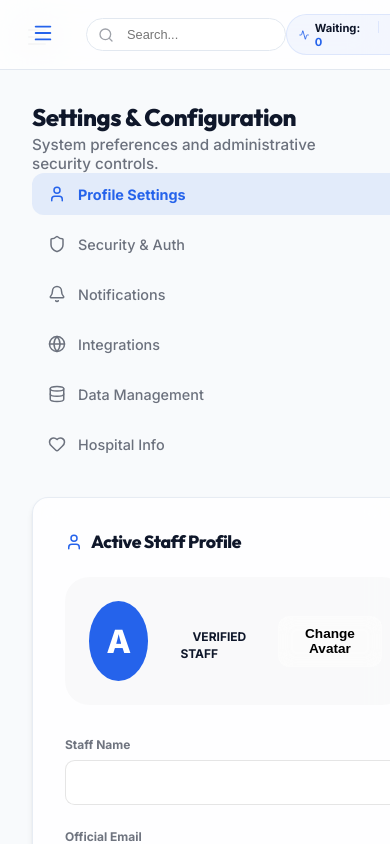
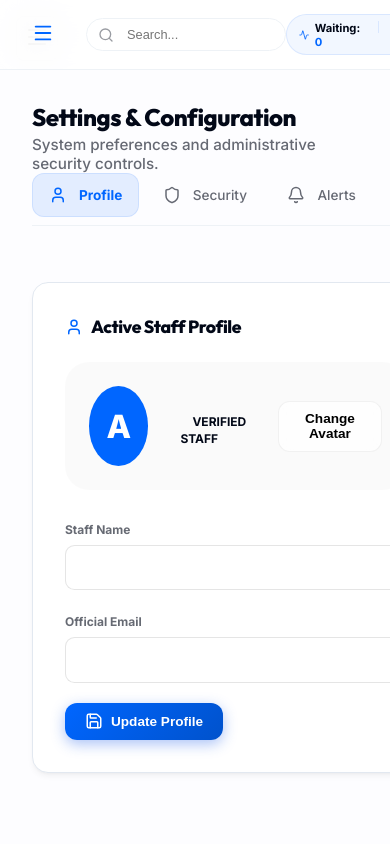
Before and after one commit to ubosachin/CareQueue, a Next.js app: page /settings in a window 390 px wide. Shown: the top 844 px of the page. Built offline with nearby package versions, Linux system fonts and the light colour scheme; no server answers; the database is empty.

Commit message:
style: update design system tokens and refine patient portal UI components

```diff
--- a/src/app/globals.css
+++ b/src/app/globals.css
@@ -1,37 +1,52 @@
 @import url('https://fonts.googleapis.com/css2?family=Inter:wght@300;400;500;600;700&family=Outfit:wght@300;400;500;600;700&display=swap');
 
 :root {
-  --primary: #2563eb;
-  --primary-hover: #1d4ed8;
-  --secondary: #22c55e;
-  --accent: #f97316;
+  --primary: #0066ff;
+  --primary-rgb: 0, 102, 255;
+  --primary-hover: #0052cc;
+  --secondary: #10b981;
+  --secondary-rgb: 16, 185, 129;
+  --accent: #f59e0b;
+  --accent-rgb: 245, 158, 11;
   --danger: #ef4444;
-  --background: #f8fafc;
-  --foreground: #0f172a;
-  --card-bg: rgba(255, 255, 255, 0.8);
-  --card-border: rgba(226, 232, 240, 0.8);
+  --danger-rgb: 239, 68, 68;
+  --warning: #f59e0b;
+  --background: #fdfdff;
+  --foreground: #020817;
+  --card-bg: #ffffff;
+  --card-border: #e2e8f0;
   --sidebar-bg: #ffffff;
-  --sidebar-border: #e2e8f0;
-  --glass: rgba(255, 255, 255, 0.4);
-  --glass-border: rgba(255, 255, 255, 0.2);
-  --shadow: 0 4px 6px -1px rgb(0 0 0 / 0.1), 0 2px 4px -2px rgb(0 0 0 / 0.1);
-  --shadow-lg: 0 10px 15px -3px rgb(0 0 0 / 0.1), 0 4px 6px -4px rgb(0 0 0 / 0.1);
+  --sidebar-border: #eef2f6;
+  --glass: rgba(255, 255, 255, 0.7);
+  --glass-border: rgba(0, 0, 0, 0.05);
+  --shadow: 0 4px 6px -1px rgb(0 0 0 / 0.05), 0 2px 4px -2px rgb(0 0 0 / 0.05);
+  --shadow-lg: 0 20px 25px -5px rgb(0 0 0 / 0.1), 0 8px 10px -6px rgb(0 0 0 / 0.1);
 }
 
 [data-theme='dark'] {
   --primary: #3b82f6;
+  --primary-rgb: 59, 130, 246;
   --primary-hover: #60a5fa;
-  --secondary: #4ade80;
-  --accent: #fb923c;
+  --secondary: #34d399;
+  --secondary-rgb: 52, 211, 153;
+  --accent: #fbbf24;
+  --accent-rgb: 251, 191, 36;
   --danger: #f87171;
+  --danger-rgb: 248, 113, 113;
+  --warning: #fbbf24;
   --background: #020617;
   --foreground: #f8fafc;
-  --card-bg: rgba(15, 23, 42, 0.8);
-  --card-border: rgba(30, 41, 59, 0.8);
-  --sidebar-bg: #0f172a;
-  --sidebar-border: #1e293b;
-  --glass: rgba(15, 23, 42, 0.4);
-  --glass-border: rgba(255, 255, 255, 0.05);
+  --card-bg: #0f172a;
+  --card-border: #1e293b;
+  --sidebar-bg: #1e293b;
+  --sidebar-border: #334155;
+  --glass: rgba(15, 23, 42, 0.7);
+  --glass-border: rgba(255, 255, 255, 0.1);
+}
+
+html {
+  scroll-behavior: smooth;
+  scroll-padding-top: 100px;
 }
 
 * {
@@ -457,6 +472,25 @@ h1, h2, h3, h4, h5, h6 {
   opacity: 0.4;
   font-weight: 700;
   z-index: 1000;
+}/* Settings Nav Responsive */
+@media (max-width: 1024px) {
+  .settings-nav {
+    flex-direction: row !important;
+    overflow-x: auto;
+    width: 100%;
+    padding-bottom: 0.5rem;
+    position: static !important;
+    border-bottom: 1px solid var(--sidebar-border);
+    margin-bottom: 1rem;
+    scrollbar-width: none;
+  }
+  .settings-nav::-webkit-scrollbar {
+    display: none;
+  }
+  .settings-nav .nav-item {
+    flex-shrink: 0;
+    white-space: nowrap;
+  }
 }
 
 .status-indicator {
--- a/src/app/settings/page.tsx
+++ b/src/app/settings/page.tsx
@@ -29,18 +29,18 @@ export default function SettingsPage() {
         <p style={{ opacity: 0.6, fontSize: '0.95rem', fontWeight: 500 }}>System preferences and administrative security controls.</p>
       </div>
 
-      <div className="content-split" style={{ gap: '2rem' }}>
-         <aside className="mobile-hide" style={{ display: 'flex', flexDirection: 'column', gap: '0.5rem' }}>
+      <div className="content-split" style={{ gap: '2.5rem' }}>
+         <aside style={{ display: 'flex', flexDirection: 'column', gap: '0.4rem', position: 'sticky', top: '90px', height: 'fit-content' }} className="settings-nav">
            {[
-             { label: 'Profile Settings', icon: <User size={18} />, active: true },
-             { label: 'Security & Auth', icon: <Shield size={18} /> },
-             { label: 'Notifications', icon: <Bell size={18} /> },
-             { label: 'Integrations', icon: <Globe size={18} /> },
-             { label: 'Data Management', icon: <Database size={18} /> },
-             { label: 'Hospital Info', icon: <Heart size={18} /> }
+             { label: 'Profile', icon: <User size={18} />, active: true },
+             { label: 'Security', icon: <Shield size={18} /> },
+             { label: 'Alerts', icon: <Bell size={18} /> },
+             { label: 'System', icon: <Globe size={18} /> },
+             { label: 'Data', icon: <Database size={18} /> }
            ].map((item, i) => (
              <motion.div
                key={i}
+               className="nav-item"
                whileHover={{ x: 5 }}
                style={{
                 display: 'flex',
@@ -48,15 +48,16 @@ export default function SettingsPage() {
                 gap: '0.75rem',
                 padding: '0.75rem 1rem',
                 borderRadius: '0.75rem',
-                background: item.active ? 'rgba(37, 99, 235, 0.1)' : 'transparent',
+                background: item.active ? `rgba(var(--primary-rgb), 0.1)` : 'transparent',
                 color: item.active ? 'var(--primary)' : 'inherit',
                 fontWeight: item.active ? 700 : 500,
-                fontSize: '0.9rem',
+                fontSize: '0.85rem',
                 opacity: item.active ? 1 : 0.6,
-                cursor: 'pointer'
+                cursor: 'pointer',
+                border: item.active ? '1px solid rgba(var(--primary-rgb), 0.1)' : '1px solid transparent'
               }}>
                  {item.icon}
-                 {item.label}
+                 <span>{item.label}</span>
               </motion.div>
            ))}
         </aside>
```
Also changed, not shown: src/app/dashboard/page.tsx (+11 -11 lines), src/app/patient/page.tsx (+21 -9 lines), src/components/ui/StatCard.tsx (+6 -6 lines).
